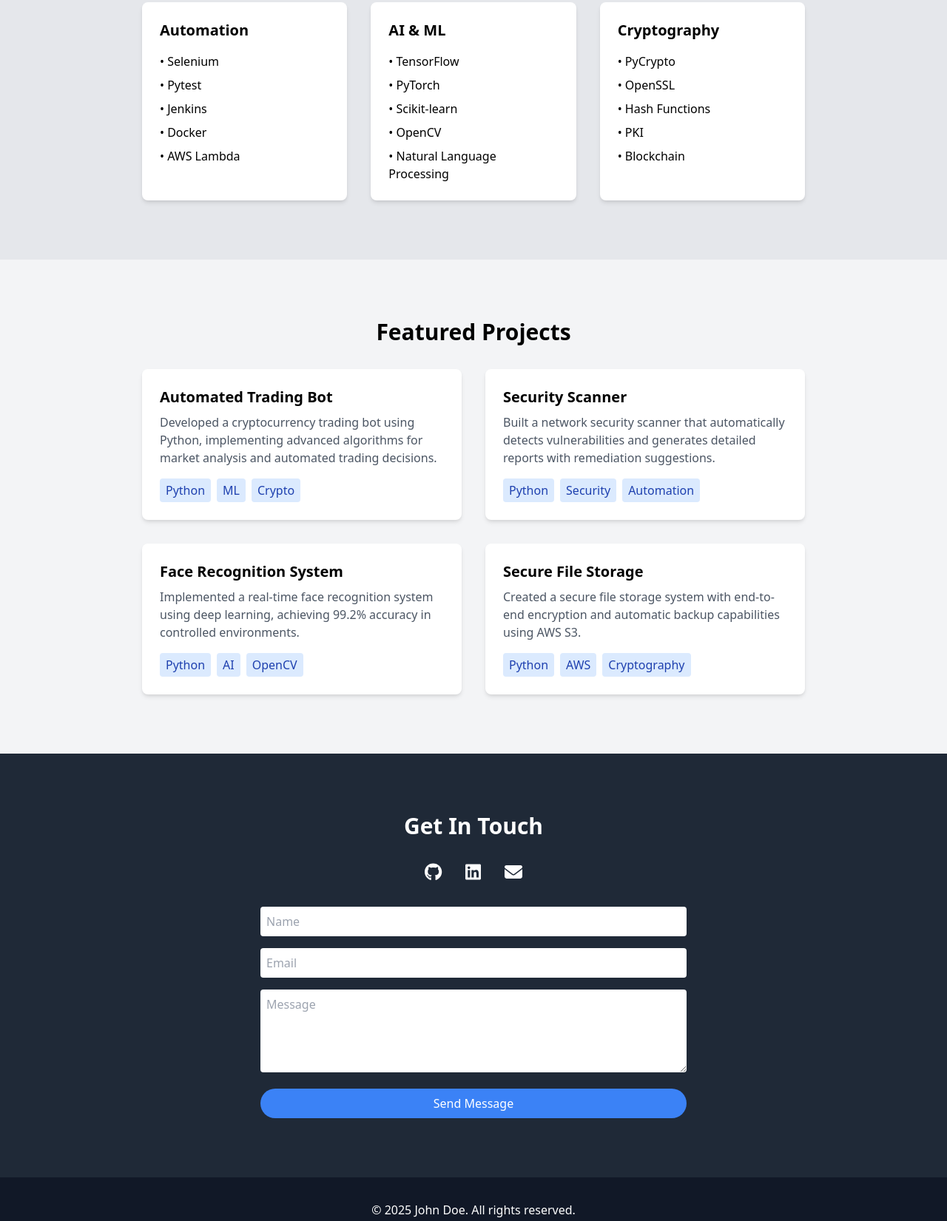
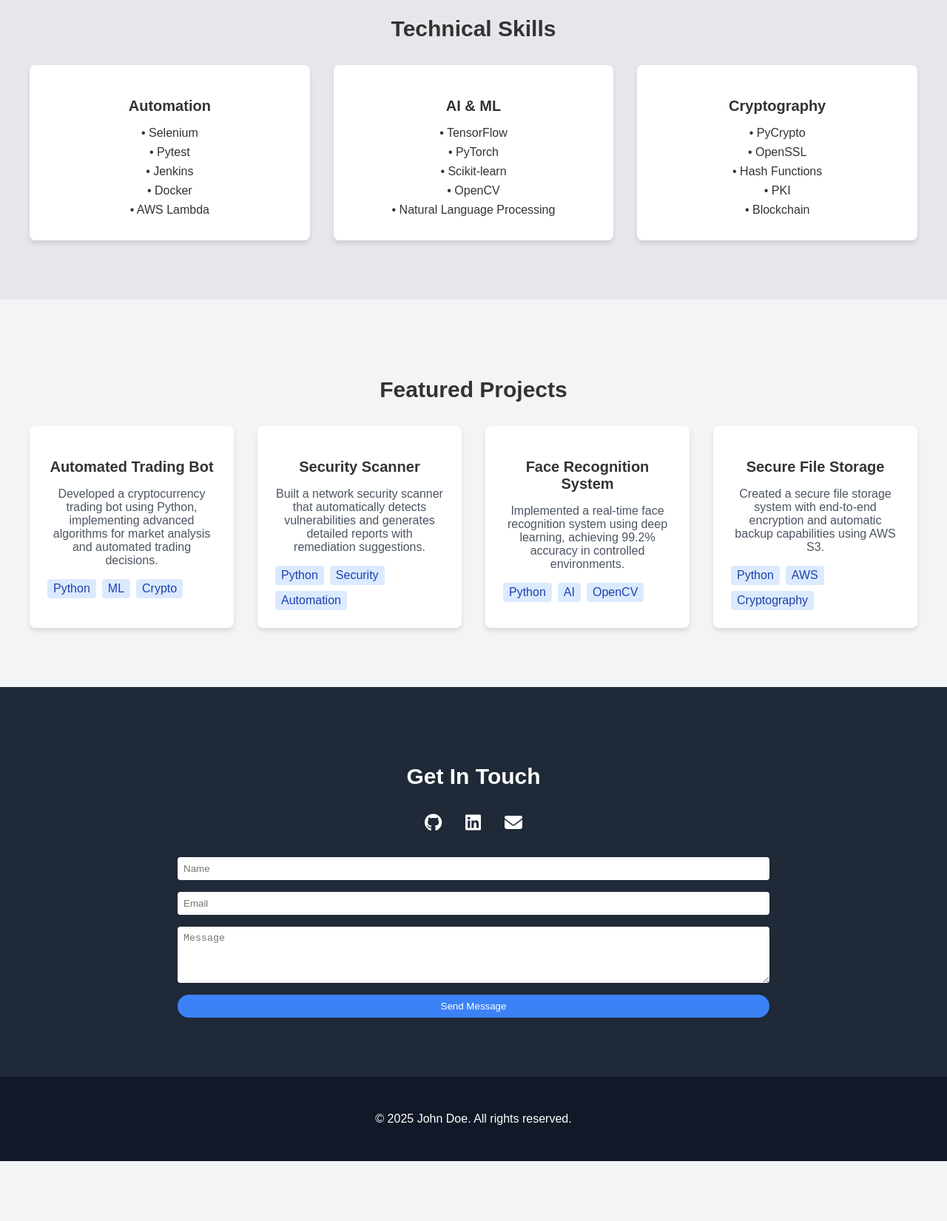
Before and after one commit to youcefbomar/youcefbomar.github.io, a plain HTML site: page index.html in a window 1280 px wide. Shown: the part 911-2562 px from the top of the page at 74% size. After the commit the page ends 2481 px from the top, so only its background shows below. Drawn offline with nearby package versions, Linux system fonts and the light colour scheme.

Commit message:
Turned Tailwind CSS to a seperate style.css file

```diff
--- a/index.html
+++ b/index.html
@@ -4,46 +4,46 @@
     <meta charset="UTF-8">
     <meta name="viewport" content="width=device-width, initial-scale=1.0">
     <title>Python Developer Portfolio</title>
-    <link href="https://cdnjs.cloudflare.com/ajax/libs/tailwindcss/2.2.19/tailwind.min.css" rel="stylesheet">
+    <link rel="stylesheet" href="style.css">
     <script src="https://cdnjs.cloudflare.com/ajax/libs/font-awesome/6.4.0/js/all.min.js"></script>
 </head>
-<body class="bg-gray-100">
+<body>
     <!-- Navigation -->
-    <nav class="bg-gray-900 text-white p-4 sticky top-0 z-50">
-        <div class="container mx-auto flex justify-between items-center">
-            <h1 class="text-xl font-bold">Youcef Omar</h1>
-            <div class="space-x-4">
-                <a href="#about" class="hover:text-blue-400">About</a>
-                <a href="#skills" class="hover:text-blue-400">Skills</a>
-                <a href="#projects" class="hover:text-blue-400">Projects</a>
-                <a href="#contact" class="hover:text-blue-400">Contact</a>
+    <nav>
+        <div class="nav-container">
+            <h1>Youcef Omar</h1>
+            <div class="nav-links">
+                <a href="#about">About</a>
+                <a href="#skills">Skills</a>
+                <a href="#projects">Projects</a>
+                <a href="#contact">Contact</a>
             </div>
         </div>
     </nav>
 
     <!-- Hero Section -->
-    <header class="bg-gray-800 text-white py-20">
-        <div class="container mx-auto text-center">
-            <h1 class="text-4xl font-bold mb-4">Python Developer</h1>
-            <p class="text-xl mb-8">Specializing in Automation, AI, and Cryptography</p>
-            <div class="flex justify-center space-x-4">
-                <a href="#contact" class="bg-blue-500 hover:bg-blue-600 px-6 py-2 rounded-full">Contact Me</a>
-                <a href="#projects" class="border border-white hover:bg-white hover:text-gray-800 px-6 py-2 rounded-full">View Projects</a>
+    <header>
+        <div class="hero-container">
+            <h1>Python Developer</h1>
+            <p>Specializing in Automation, AI, and Cryptography</p>
+            <div class="hero-buttons">
+                <a href="#contact" class="btn-primary">Contact Me</a>
+                <a href="#projects" class="btn-secondary">View Projects</a>
             </div>
         </div>
     </header>
 
     <!-- About Section -->
-    <section id="about" class="py-20">
-        <div class="container mx-auto px-4">
-            <h2 class="text-3xl font-bold mb-8 text-center">About Me</h2>
-            <div class="max-w-3xl mx-auto">
-                <p class="text-gray-700 mb-4">
+    <section id="about">
+        <div class="about-container">
+            <h2>About Me</h2>
+            <div class="about-content">
+                <p>
                     I'm a Python developer with 5+ years of experience in developing automation solutions,
                     implementing AI algorithms, and working with cryptographic systems. My passion lies in
                     creating efficient, secure, and intelligent solutions to complex problems.
                 </p>
-                <p class="text-gray-700">
+                <p>
                     With a background in Computer Science and a focus on cybersecurity, I've helped
                     organizations streamline their processes through automation, implement machine learning
                     solutions, and enhance their security through modern cryptographic techniques.
@@ -53,14 +53,14 @@
     </section>
 
     <!-- Skills Section -->
-    <section id="skills" class="bg-gray-200 py-20">
-        <div class="container mx-auto px-4">
-            <h2 class="text-3xl font-bold mb-8 text-center">Technical Skills</h2>
-            <div class="grid grid-cols-1 md:grid-cols-3 gap-8 max-w-4xl mx-auto">
+    <section id="skills">
+        <div class="skills-container">
+            <h2>Technical Skills</h2>
+            <div class="skills-grid">
                 <!-- Automation -->
-                <div class="bg-white p-6 rounded-lg shadow-md">
-                    <h3 class="text-xl font-bold mb-4">Automation</h3>
-                    <ul class="space-y-2">
+                <div class="skill-card">
+                    <h3>Automation</h3>
+                    <ul>
                         <li>• Selenium</li>
                         <li>• Pytest</li>
                         <li>• Jenkins</li>
@@ -69,9 +69,9 @@
                     </ul>
                 </div>
                 <!-- AI & ML -->
-                <div class="bg-white p-6 rounded-lg shadow-md">
-                    <h3 class="text-xl font-bold mb-4">AI & ML</h3>
-                    <ul class="space-y-2">
+                <div class="skill-card">
+                    <h3>AI & ML</h3>
+                    <ul>
                         <li>• TensorFlow</li>
                         <li>• PyTorch</li>
                         <li>• Scikit-learn</li>
@@ -80,9 +80,9 @@
                     </ul>
                 </div>
                 <!-- Cryptography -->
-                <div class="bg-white p-6 rounded-lg shadow-md">
-                    <h3 class="text-xl font-bold mb-4">Cryptography</h3>
-                    <ul class="space-y-2">
+                <div class="skill-card">
+                    <h3>Cryptography</h3>
+                    <ul>
                         <li>• PyCrypto</li>
                         <li>• OpenSSL</li>
                         <li>• Hash Functions</li>
@@ -95,60 +95,60 @@
     </section>
 
     <!-- Projects Section -->
-    <section id="projects" class="py-20">
-        <div class="container mx-auto px-4">
-            <h2 class="text-3xl font-bold mb-8 text-center">Featured Projects</h2>
-            <div class="grid grid-cols-1 md:grid-cols-2 gap-8 max-w-4xl mx-auto">
+    <section id="projects">
+        <div class="projects-container">
+            <h2>Featured Projects</h2>
+            <div class="projects-grid">
                 <!-- Project 1 -->
-                <div class="bg-white p-6 rounded-lg shadow-md">
-                    <h3 class="text-xl font-bold mb-2">Automated Trading Bot</h3>
-                    <p class="text-gray-600 mb-4">
+                <div class="project-card">
+                    <h3>Automated Trading Bot</h3>
+                    <p>
                         Developed a cryptocurrency trading bot using Python, implementing advanced
                         algorithms for market analysis and automated trading decisions.
                     </p>
-                    <div class="flex flex-wrap gap-2">
-                        <span class="bg-blue-100 text-blue-800 px-2 py-1 rounded">Python</span>
-                        <span class="bg-blue-100 text-blue-800 px-2 py-1 rounded">ML</span>
-                        <span class="bg-blue-100 text-blue-800 px-2 py-1 rounded">Crypto</span>
+                    <div class="tags">
+                        <span>Python</span>
+                        <span>ML</span>
+                        <span>Crypto</span>
                     </div>
                 </div>
                 <!-- Project 2 -->
-                <div class="bg-white p-6 rounded-lg shadow-md">
-                    <h3 class="text-xl font-bold mb-2">Security Scanner</h3>
-                    <p class="text-gray-600 mb-4">
+                <div class="project-card">
+                    <h3>Security Scanner</h3>
+                    <p>
                         Built a network security scanner that automatically detects vulnerabilities
                         and generates detailed reports with remediation suggestions.
                     </p>
-                    <div class="flex flex-wrap gap-2">
-                        <span class="bg-blue-100 text-blue-800 px-2 py-1 rounded">Python</span>
-                        <span class="bg-blue-100 text-blue-800 px-2 py-1 rounded">Security</span>
-                        <span class="bg-blue-100 text-blue-800 px-2 py-1 rounded">Automation</span>
+                    <div class="tags">
+                        <span>Python</span>
+                        <span>Security</span>
+                        <span>Automation</span>
                     </div>
                 </div>
                 <!-- Project 3 -->
-                <div class="bg-white p-6 rounded-lg shadow-md">
-                    <h3 class="text-xl font-bold mb-2">Face Recognition System</h3>
-                    <p class="text-gray-600 mb-4">
+                <div class="project-card">
+                    <h3>Face Recognition System</h3>
+                    <p>
                         Implemented a real-time face recognition system using deep learning,
                         achieving 99.2% accuracy in controlled environments.
                     </p>
-                    <div class="flex flex-wrap gap-2">
-                        <span class="bg-blue-100 text-blue-800 px-2 py-1 rounded">Python</span>
-                        <span class="bg-blue-100 text-blue-800 px-2 py-1 rounded">AI</span>
-                        <span class="bg-blue-100 text-blue-800 px-2 py-1 rounded">OpenCV</span>
+                    <div class="tags">
+                        <span>Python</span>
+                        <span>AI</span>
+                        <span>OpenCV</span>
                     </div>
                 </div>
                 <!-- Project 4 -->
-                <div class="bg-white p-6 rounded-lg shadow-md">
-                    <h3 class="text-xl font-bold mb-2">Secure File Storage</h3>
-                    <p class="text-gray-600 mb-4">
+                <div class="project-card">
+                    <h3>Secure File Storage</h3>
+                    <p>
                         Created a secure file storage system with end-to-end encryption and
                         automatic backup capabilities using AWS S3.
                     </p>
-                    <div class="flex flex-wrap gap-2">
-                        <span class="bg-blue-100 text-blue-800 px-2 py-1 rounded">Python</span>
-                        <span class="bg-blue-100 text-blue-800 px-2 py-1 rounded">AWS</span>
-                        <span class="bg-blue-100 text-blue-800 px-2 py-1 rounded">Cryptography</span>
+                    <div class="tags">
+                        <span>Python</span>
+                        <span>AWS</span>
+                        <span>Cryptography</span>
                     </div>
                 </div>
             </div>
@@ -156,44 +156,28 @@
     </section>
 
     <!-- Contact Section -->
-    <section id="contact" class="bg-gray-800 text-white py-20">
-        <div class="container mx-auto px-4">
-            <h2 class="text-3xl font-bold mb-8 text-center">Get In Touch</h2>
-            <div class="max-w-xl mx-auto">
-                <div class="flex justify-center space-x-8 mb-8">
-                    <a href="#" class="hover:text-blue-400">
-                        <i class="fab fa-github text-2xl"></i>
-                    </a>
-                    <a href="#" class="hover:text-blue-400">
-                        <i class="fab fa-linkedin text-2xl"></i>
-                    </a>
-                    <a href="#" class="hover:text-blue-400">
-                        <i class="fas fa-envelope text-2xl"></i>
-                    </a>
+    <section id="contact">
+        <div class="contact-container">
+            <h2>Get In Touch</h2>
+            <div class="contact-content">
+                <div class="social-links">
+                    <a href="#"><i class="fab fa-github"></i></a>
+                    <a href="#"><i class="fab fa-linkedin"></i></a>
+                    <a href="#"><i class="fas fa-envelope"></i></a>
                 </div>
-                <form class="space-y-4">
-                    <div>
-                        <input type="text" placeholder="Name" class="w-full p-2 rounded text-gray-800">
-                    </div>
-                    <div>
-                        <input type="email" placeholder="Email" class="w-full p-2 rounded text-gray-800">
-                    </div>
-                    <div>
-                        <textarea placeholder="Message" rows="4" class="w-full p-2 rounded text-gray-800"></textarea>
-                    </div>
-                    <button type="submit" class="bg-blue-500 hover:bg-blue-600 px-6 py-2 rounded-full w-full">
-                        Send Message
-                    </button>
+                <form>
+                    <input type="text" placeholder="Name">
+                    <input type="email" placeholder="Email">
+                    <textarea placeholder="Message" rows="4"></textarea>
+                    <button type="submit">Send Message</button>
                 </form>
             </div>
         </div>
     </section>
 
     <!-- Footer -->
-    <footer class="bg-gray-900 text-white py-8">
-        <div class="container mx-auto px-4 text-center">
-            <p>&copy; 2025 John Doe. All rights reserved.</p>
-        </div>
+    <footer>
+        <p>&copy; 2025 John Doe. All rights reserved.</p>
     </footer>
 </body>
 </html>
--- a/style.css
+++ b/style.css
@@ -0,0 +1,286 @@
+/* General Styles */
+body {
+    font-family: Arial, sans-serif;
+    background-color: #f3f4f6;
+    color: #333;
+    margin: 0;
+    padding: 0;
+}
+
+/* Navigation */
+nav {
+    background-color: #111827;
+    color: white;
+    padding: 1rem;
+    position: sticky;
+    top: 0;
+    z-index: 50;
+}
+
+.nav-container {
+    max-width: 1200px;
+    margin: 0 auto;
+    display: flex;
+    justify-content: space-between;
+    align-items: center;
+}
+
+.nav-links a {
+    color: white;
+    text-decoration: none;
+    margin: 0 1rem;
+}
+
+.nav-links a:hover {
+    color: #60a5fa;
+}
+
+/* Hero Section */
+header {
+    background-color: #1f2937;
+    color: white;
+    padding: 5rem 0;
+    text-align: center;
+}
+
+.hero-container {
+    max-width: 1200px;
+    margin: 0 auto;
+}
+
+.hero-container h1 {
+    font-size: 2.25rem;
+    font-weight: bold;
+    margin-bottom: 1rem;
+}
+
+.hero-container p {
+    font-size: 1.25rem;
+    margin-bottom: 2rem;
+}
+
+.hero-buttons {
+    display: flex;
+    justify-content: center;
+    gap: 1rem;
+}
+
+.btn-primary {
+    background-color: #3b82f6;
+    color: white;
+    padding: 0.5rem 1.5rem;
+    border-radius: 9999px;
+    text-decoration: none;
+}
+
+.btn-primary:hover {
+    background-color: #2563eb;
+}
+
+.btn-secondary {
+    border: 1px solid white;
+    color: white;
+    padding: 0.5rem 1.5rem;
+    border-radius: 9999px;
+    text-decoration: none;
+}
+
+.btn-secondary:hover {
+    background-color: white;
+    color: #1f2937;
+}
+
+/* About Section */
+#about {
+    padding: 5rem 0;
+}
+
+.about-container {
+    max-width: 800px;
+    margin: 0 auto;
+    text-align: center;
+}
+
+.about-container h2 {
+    font-size: 1.875rem;
+    font-weight: bold;
+    margin-bottom: 2rem;
+}
+
+.about-content p {
+    color: #4b5563;
+    margin-bottom: 1rem;
+}
+
+/* Skills Section */
+#skills {
+    background-color: #e5e7eb;
+    padding: 5rem 0;
+}
+
+.skills-container {
+    max-width: 1200px;
+    margin: 0 auto;
+    text-align: center;
+}
+
+.skills-container h2 {
+    font-size: 1.875rem;
+    font-weight: bold;
+    margin-bottom: 2rem;
+}
+
+.skills-grid {
+    display: grid;
+    grid-template-columns: repeat(auto-fit, minmax(250px, 1fr));
+    gap: 2rem;
+    max-width: 1200px;
+    margin: 0 auto;
+}
+
+.skill-card {
+    background-color: white;
+    padding: 1.5rem;
+    border-radius: 0.5rem;
+    box-shadow: 0 4px 6px rgba(0, 0, 0, 0.1);
+}
+
+.skill-card h3 {
+    font-size: 1.25rem;
+    font-weight: bold;
+    margin-bottom: 1rem;
+}
+
+.skill-card ul {
+    list-style: none;
+    padding: 0;
+    margin: 0;
+}
+
+.skill-card li {
+    margin-bottom: 0.5rem;
+}
+
+/* Projects Section */
+#projects {
+    padding: 5rem 0;
+}
+
+.projects-container {
+    max-width: 1200px;
+    margin: 0 auto;
+    text-align: center;
+}
+
+.projects-container h2 {
+    font-size: 1.875rem;
+    font-weight: bold;
+    margin-bottom: 2rem;
+}
+
+.projects-grid {
+    display: grid;
+    grid-template-columns: repeat(auto-fit, minmax(250px, 1fr));
+    gap: 2rem;
+    max-width: 1200px;
+    margin: 0 auto;
+}
+
+.project-card {
+    background-color: white;
+    padding: 1.5rem;
+    border-radius: 0.5rem;
+    box-shadow: 0 4px 6px rgba(0, 0, 0, 0.1);
+}
+
+.project-card h3 {
+    font-size: 1.25rem;
+    font-weight: bold;
+    margin-bottom: 1rem;
+}
+
+.project-card p {
+    color: #4b5563;
+    margin-bottom: 1rem;
+}
+
+.tags {
+    display: flex;
+    gap: 0.5rem;
+    flex-wrap: wrap;
+}
+
+.tags span {
+    background-color: #dbeafe;
+    color: #1e40af;
+    padding: 0.25rem 0.5rem;
+    border-radius: 0.25rem;
+}
+
+/* Contact Section */
+#contact {
+    background-color: #1f2937;
+    color: white;
+    padding: 5rem 0;
+}
+
+.contact-container {
+    max-width: 800px;
+    margin: 0 auto;
+    text-align: center;
+}
+
+.contact-container h2 {
+    font-size: 1.875rem;
+    font-weight: bold;
+    margin-bottom: 2rem;
+}
+
+.social-links {
+    display: flex;
+    justify-content: center;
+    gap: 2rem;
+    margin-bottom: 2rem;
+}
+
+.social-links a {
+    color: white;
+    font-size: 1.5rem;
+}
+
+.social-links a:hover {
+    color: #60a5fa;
+}
+
+form {
+    display: flex;
+    flex-direction: column;
+    gap: 1rem;
+}
+
+form input, form textarea {
+    padding: 0.5rem;
+    border-radius: 0.25rem;
+    border: none;
+}
+
+form button {
+    background-color: #3b82f6;
+    color: white;
+    padding: 0.5rem 1.5rem;
+    border-radius: 9999px;
+    border: none;
+    cursor: pointer;
+}
+
+form button:hover {
+    background-color: #2563eb;
+}
+
+/* Footer */
+footer {
+    background-color: #111827;
+    color: white;
+    padding: 2rem 0;
+    text-align: center;
+}
```
